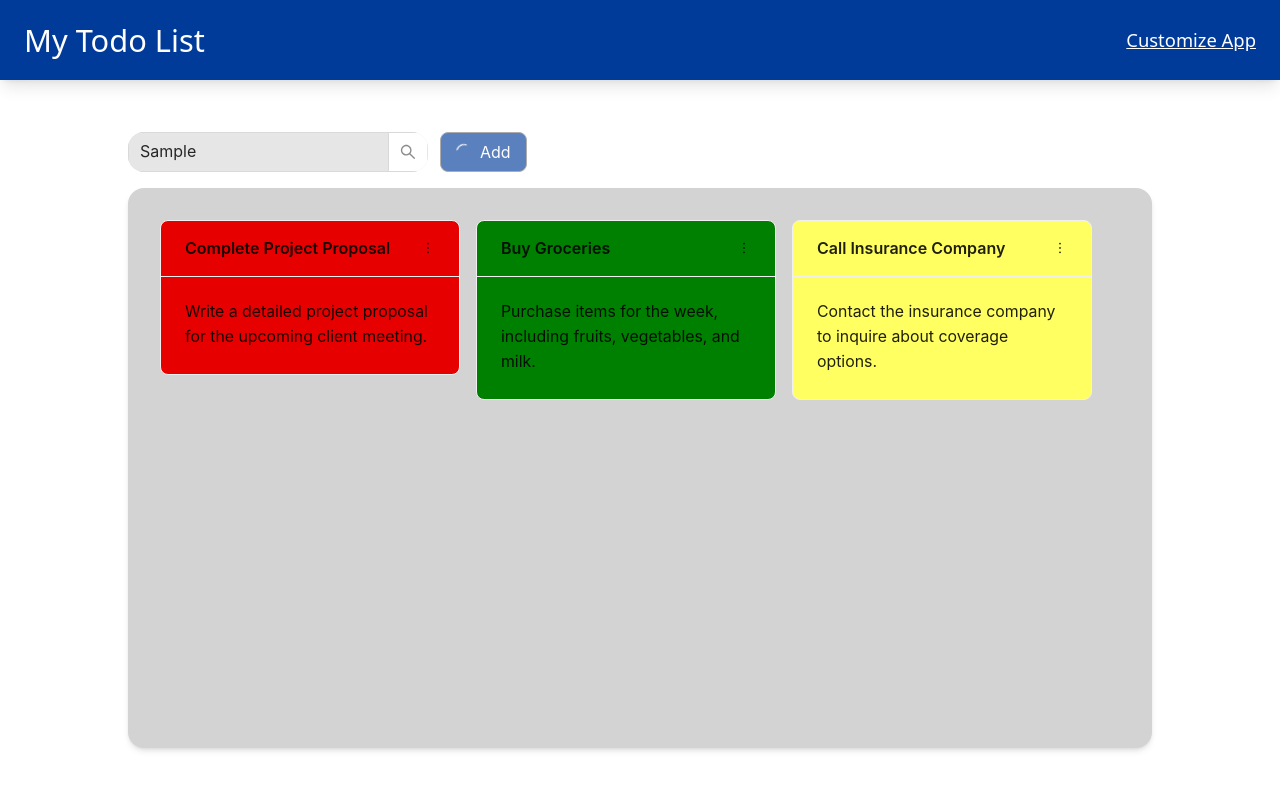
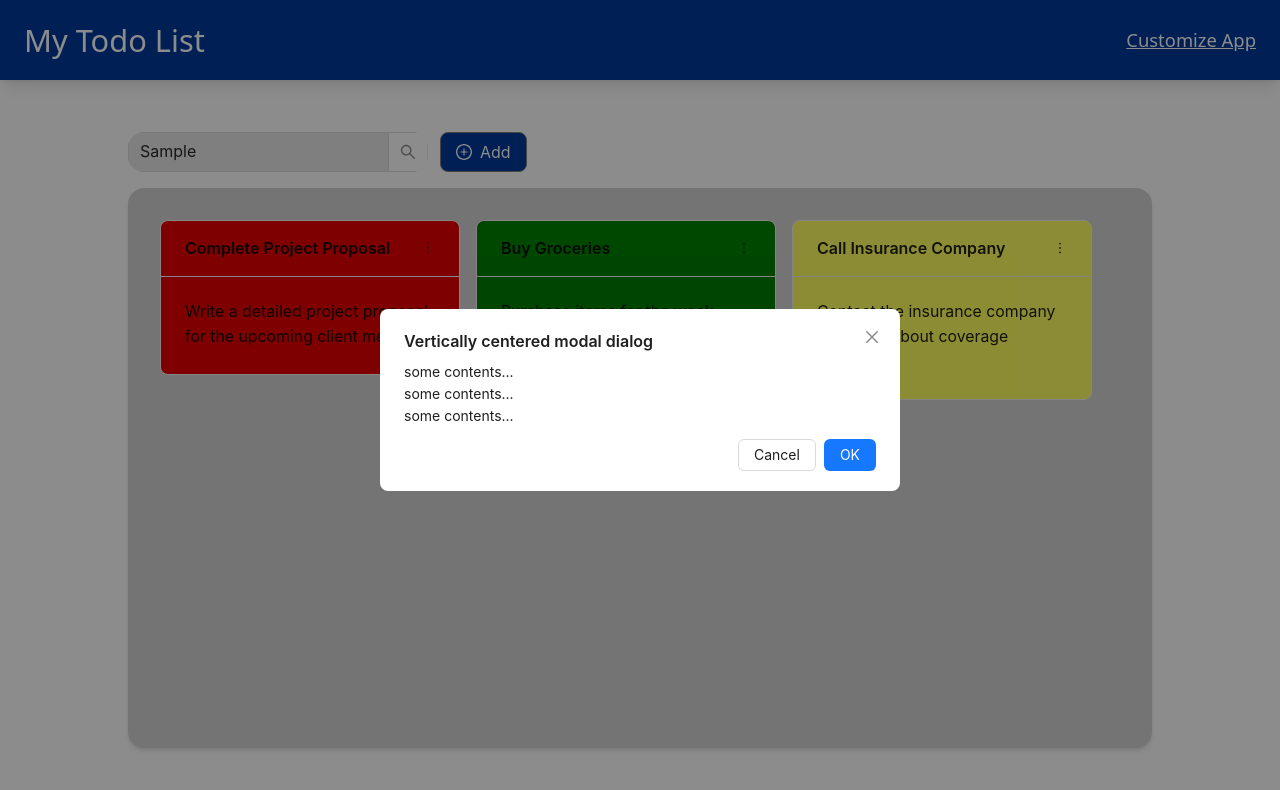
Before and after one commit to Iman-zulfiqar/Hackathon-app, a React (Vite) app: page / in a window 1280 px wide. Both pictures are taken after typing "Sample" into the empty fields and a click on the button "Add". Shown: the top 790 px of the page. Built offline with nearby package versions, Linux system fonts and the light colour scheme.

Commit message:
appply modal

```diff
--- a/src/components/form/FormButton.jsx
+++ b/src/components/form/FormButton.jsx
@@ -7,7 +7,8 @@ isIcon=true,bgcolor='#ffffff',
 text='submit',
 textcolor='#262626',
 borderstyles='1px solid grey',
-size='large'}) {
+size='large',
+clickHanddler}) {
     const [loadings, setLoadings] = useState([]);
     const enterLoading = (index) => {
       setLoadings((prevLoadings) => {
@@ -40,7 +41,7 @@ size='large'}) {
           icon={isIcon ? icon : false}
           size={size}
           loading={loadings[1]}
-          onClick={() => enterLoading(1)}
+          onClick={() =>{ clickHanddler()}}
         >
           {text}
         </Button>
--- a/src/pages/home/TodoList/AddTodoItem.jsx
+++ b/src/pages/home/TodoList/AddTodoItem.jsx
@@ -1,18 +1,36 @@
+import { useState, useEffect } from "react";
+import FormButton from '../../../components/form/FormButton'
+import {PlusCircleOutlined } from  '@ant-design/icons'
+import { Button, Modal } from 'antd';
+function AddTodoItem() {
 
-function AddTodoItem() {
+  const [modal2Open, setModal2Open] = useState(false);
+  function clickHanddler() {
+    setModal2Open(true);
+  }
   return (
-    <div>
-       <Modal
-        title="20px to Top"
-        style={{ top: 20 }}
-        open={modal1Open}
-        onOk={() => setModal1Open(false)}
-        onCancel={() => setModal1Open(false)}
+    <>
+      <FormButton
+       icon={<PlusCircleOutlined />}
+       isIcon={true}
+       bgcolor='#003b9a'
+       text='Add'
+       textcolor='white'
+       borderstyles='1px solid grey'
+       clickHanddler={clickHanddler}
+      />
+      <Modal
+        title="Vertically centered modal dialog"
+        centered
+        open={modal2Open}
+        onOk={() => setModal2Open(false)}
+        onCancel={() => setModal2Open(false)}
       >
         <p>some contents...</p>
         <p>some contents...</p>
-        <p>some conten
-    </div>
+        <p>some contents...</p>
+      </Modal>
+    </>
   )
 }
 
--- a/src/pages/home/index.jsx
+++ b/src/pages/home/index.jsx
@@ -1,9 +1,8 @@
 
 import NavbarComp from "./navbar/NavbarComp"
-import { Button, Input } from 'antd';
+import {  Input } from 'antd';
 import TodoListComp from "./TodoList/TodoListComp";
-import FormButton from "../../components/form/formButton";
-import {PlusCircleOutlined } from  '@ant-design/icons'
+import AddTodoItem from './TodoList/AddTodoItem'
 import './style.css'
 const { Search } = Input;
 const onSearch = (value) => console.log(value);
@@ -14,14 +13,8 @@ function TodoList() {
     <div className="h-[90vh] flex flex-col justify-center gap-4 items-center">
        <div className="w-[80%] flex  items-center gap-3 mx-auto">
         <Search placeholder="type to search..." size="large" className="max-w-[300px] w-full bg-[#e6e6e6]  rounded-2xl self-start" onSearch={onSearch} />
-        <FormButton
-        icon={<PlusCircleOutlined />}
-        isIcon={true}
-        bgcolor='#003b9a'
-        text='Add'
-        textcolor='white'
-        borderstyles='1px solid grey'
-        />
+
+        <AddTodoItem/>
         </div>
        <TodoListComp/>
 
```
